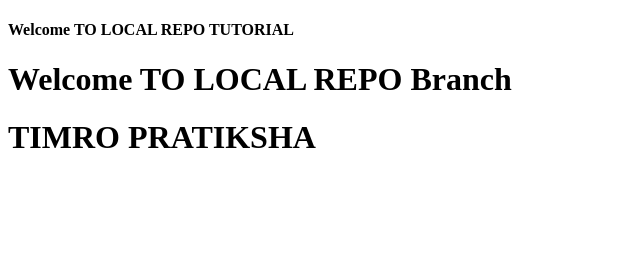
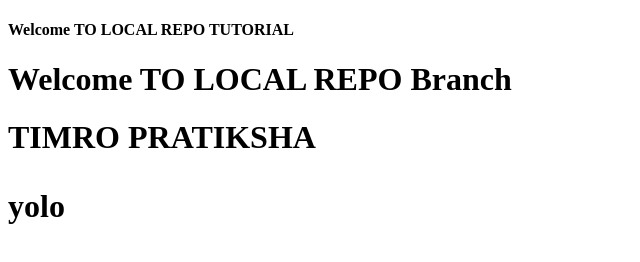
Before and after one commit to mrghost-almostknowitall/LocalRepo, a plain HTML site: page index.html in a window 1280 px wide. Shown: the whole page, without its empty margins (0-640 px from the left). Drawn offline with Linux system fonts and the light colour scheme.

Commit message:
Added new para in heading

```diff
--- a/index.html
+++ b/index.html
@@ -11,6 +11,7 @@
    <h1>Welcome TO LOCAL REPO Branch
    </h1>
    <h1>TIMRO PRATIKSHA
+      <p>yolo</p>
    </h1>
 </body>
 </html>
```
